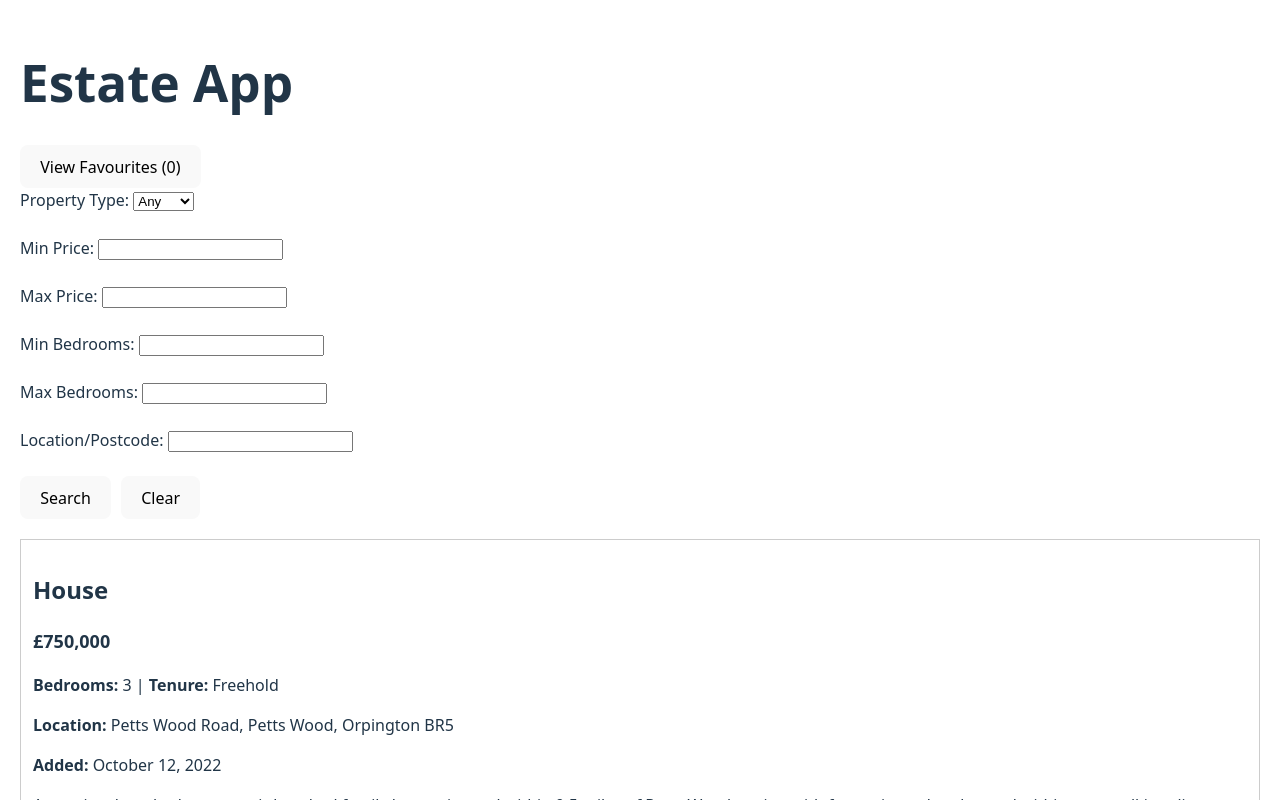
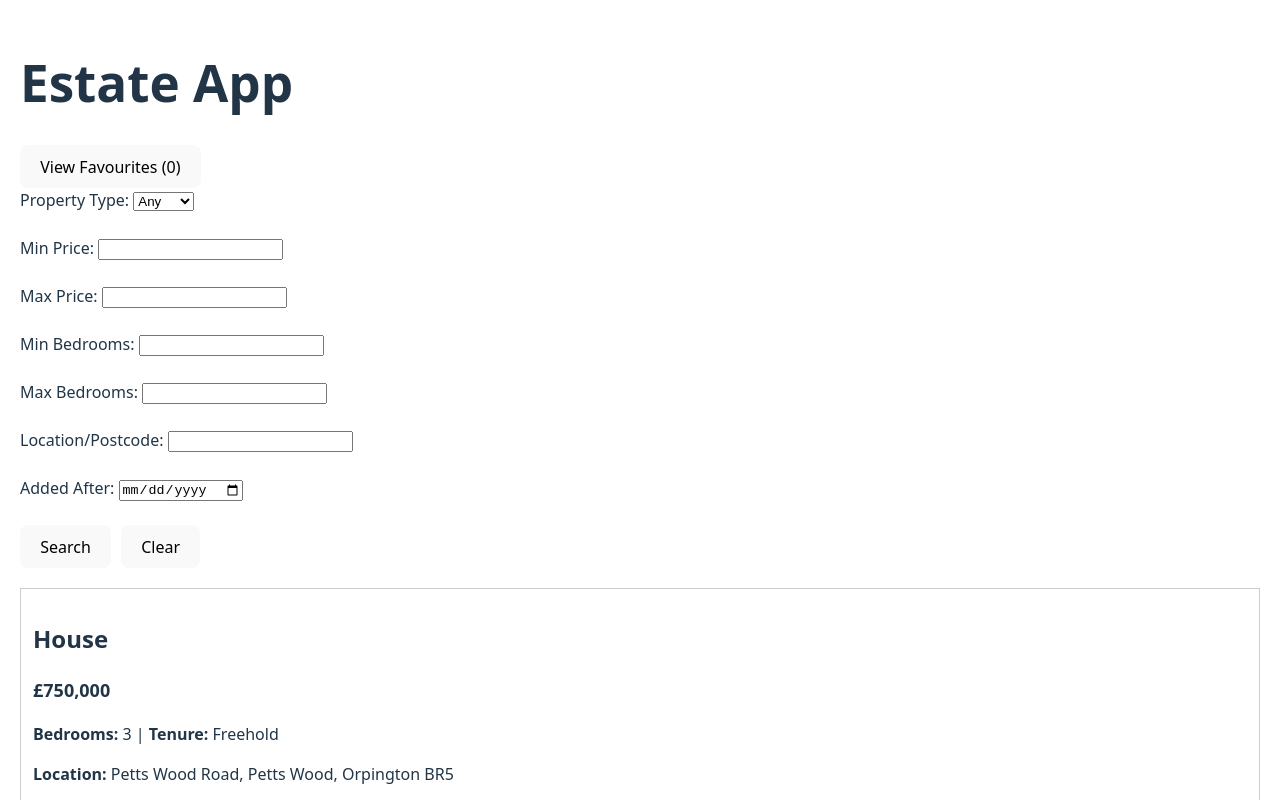
Before and after one commit to SenadhiMandina/Estate-Finder-react-app, a React (Vite) app in the folder coursework-react/: page / in a window 1280 px wide. Shown: the top 800 px of the page. Built offline with nearby package versions, Linux system fonts and the light colour scheme.

Commit message:
Add date-added filter to search form
Extended search form to include date-added filter while preserving
existing filters for price, bedrooms, type and location.

```diff
--- a/coursework-react/src/components/SearchForm.jsx
+++ b/coursework-react/src/components/SearchForm.jsx
@@ -7,16 +7,19 @@ function SearchForm({ onSearch }) {
   const [minBeds, setMinBeds] = useState("");
   const [maxBeds, setMaxBeds] = useState("");
   const [location, setLocation] = useState("");
+  const [addedAfter, setAddedAfter] = useState("");
 
   function handleSubmit(e) {
     e.preventDefault();
+
     onSearch({
       type,
       minPrice,
       maxPrice,
       minBeds,
       maxBeds,
-      location
+      location,
+      addedAfter
     });
   }
 
@@ -27,6 +30,7 @@ function SearchForm({ onSearch }) {
     setMinBeds("");
     setMaxBeds("");
     setLocation("");
+    setAddedAfter("");
     onSearch({});
   }
 
@@ -98,6 +102,17 @@ function SearchForm({ onSearch }) {
 
       <br /><br />
 
+      <label>
+        Added After:{" "}
+        <input
+          type="date"
+          value={addedAfter}
+          onChange={(e) => setAddedAfter(e.target.value)}
+        />
+      </label>
+
+      <br /><br />
+
       <button type="submit">Search</button>
 
       <button
```
